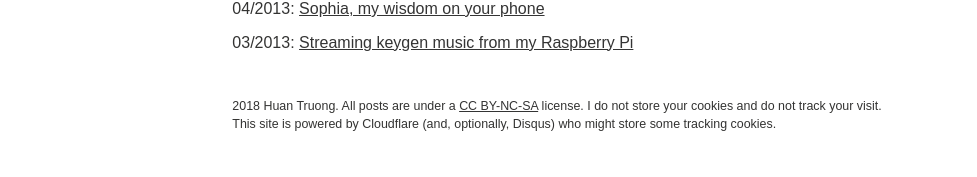
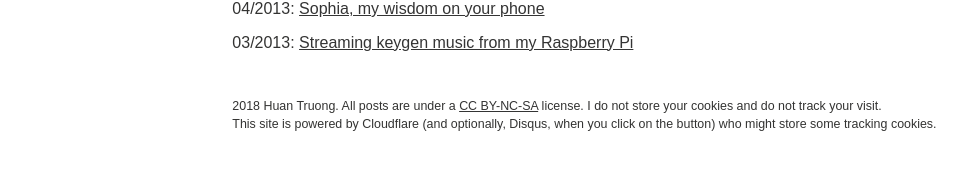
Before and after one commit to htruong/htruong.github.io, a Jekyll site: the page built from index.md, in a window 1280 px wide. Shown: the part 1362-1539 px from the top of the page, without its empty margins (116-1093 px from the left). Built offline with Jekyll 4.4.1, drawn with Linux system fonts in a browser that asks for light colours.

Commit message:
Update _footer.html

```diff
--- a/_includes/_footer.html
+++ b/_includes/_footer.html
@@ -1 +1,3 @@
-<span>{{ site.time | date: '%Y' }} {{ site.owner.name }}. All posts are under a <a href="http://creativecommons.org/licenses/by-nc-sa/4.0/" target="_blank">CC BY-NC-SA</a> license. I do not store your cookies and do not track your visit.<br />This site is powered by Cloudflare (and, optionally, Disqus) who might store some tracking cookies.</span>
+<span>{{ site.time | date: '%Y' }} {{ site.owner.name }}. All posts are under a <a href="http://creativecommons.org/licenses/by-nc-sa/4.0/" target="_blank">CC BY-NC-SA</a> license.
+  I do not store your cookies and do not track your visit.<br />
+  This site is powered by Cloudflare (and optionally, Disqus, when you click on the button) who might store some tracking cookies.</span>
```
